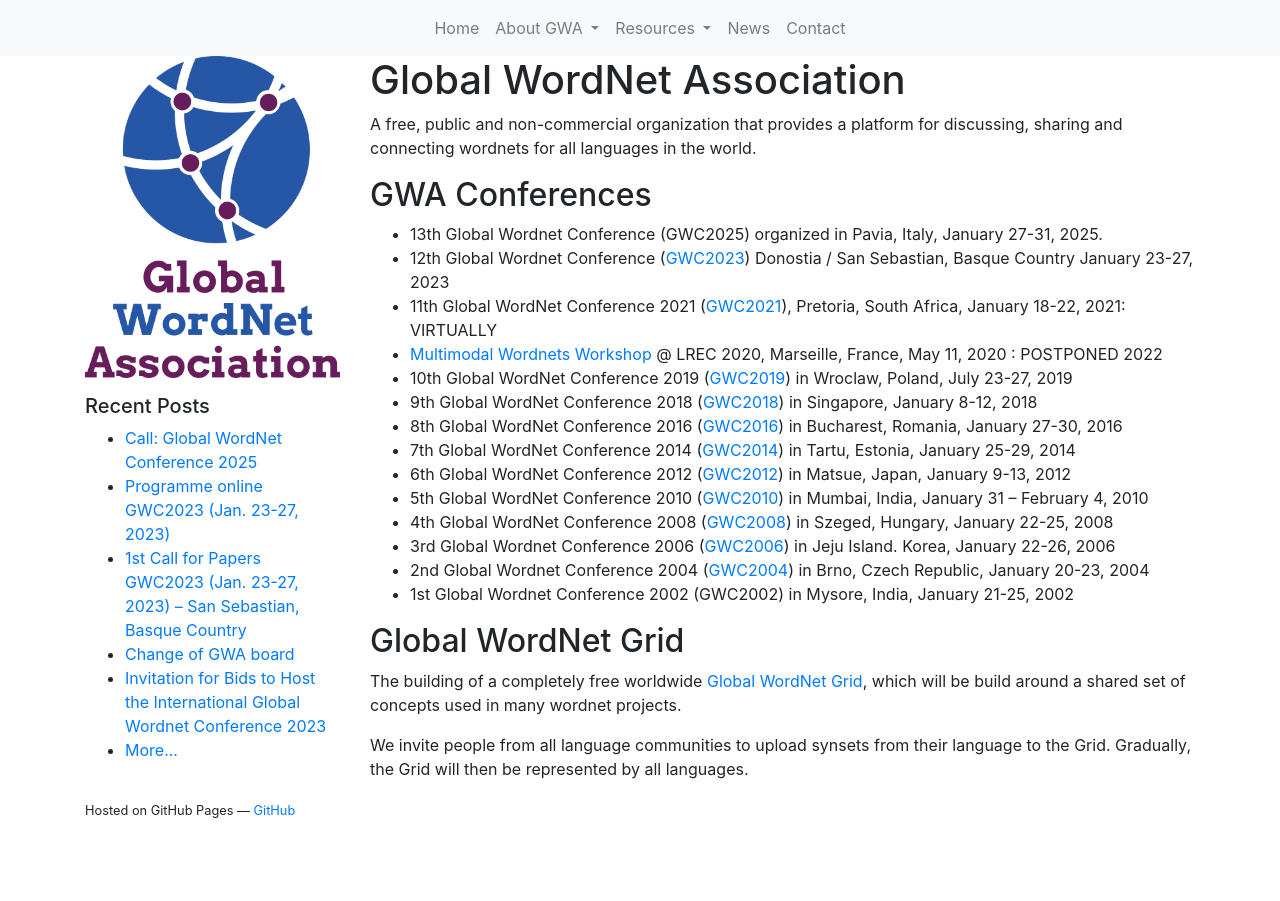
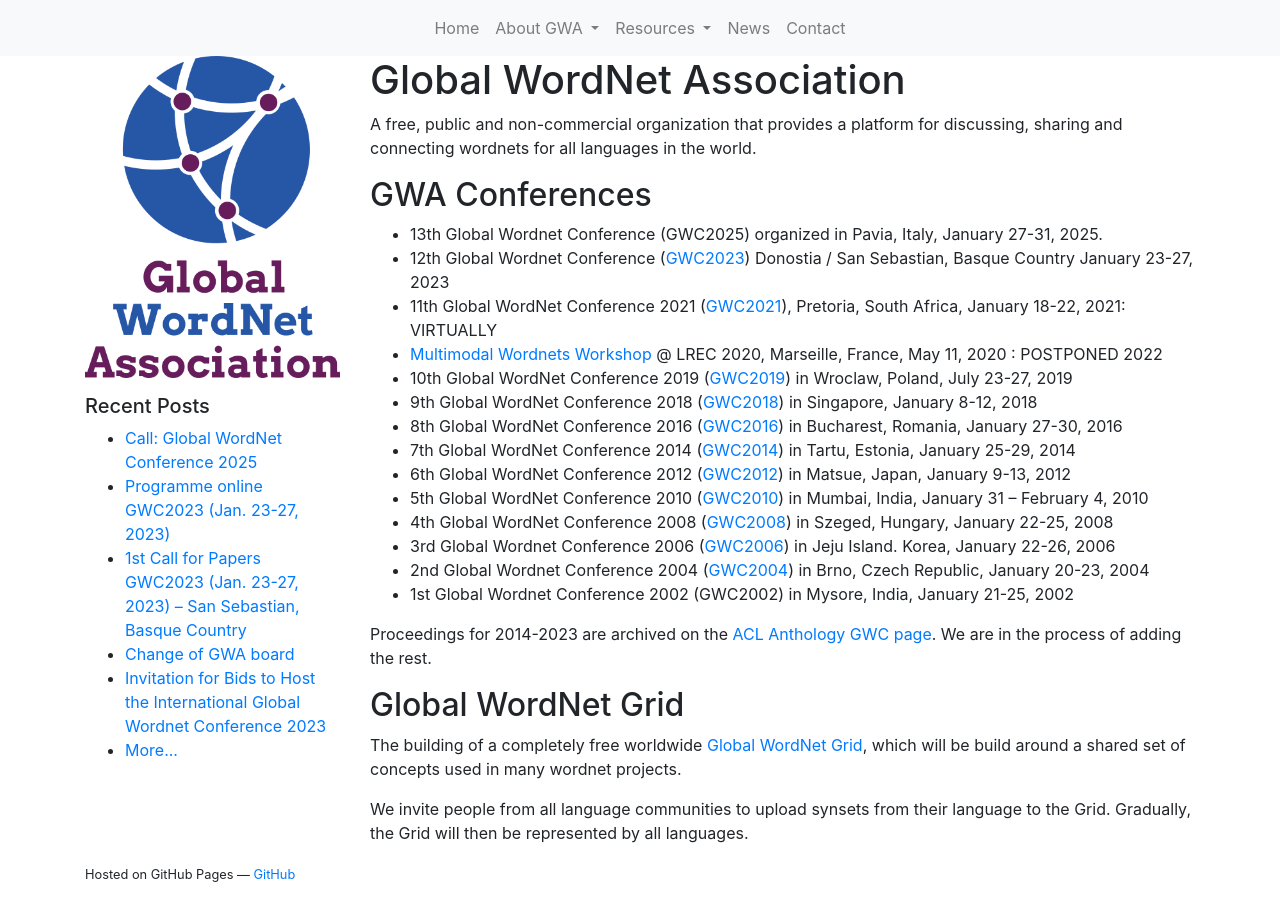
Before and after one commit to globalwordnet/globalwordnet.github.io, a Jekyll site: the page built from index.md, in a window 1280 px wide. Built offline with Jekyll 4.4.1, drawn with Linux system fonts in a browser that asks for light colours; nearby versions of some CDN libraries.

Commit message:
added a link to the ACL anthology page, closes #2

```diff
--- a/index.md
+++ b/index.md
@@ -26,6 +26,8 @@
 * 2nd Global Wordnet Conference 2004 ([GWC2004](http://www.fi.muni.cz/gwc2004/)) in Brno, Czech Republic, January 20-23, 2004
 * 1st Global Wordnet Conference 2002 (GWC2002) in Mysore, India, January 21-25, 2002
 
+Proceedings for 2014-2023 are archived on the [ACL Anthology GWC page](https://aclanthology.org/venues/gwc/).  We are in the process of adding the rest.
+
 ## Global WordNet Grid
 
 The building of a completely free worldwide [Global WordNet
```
